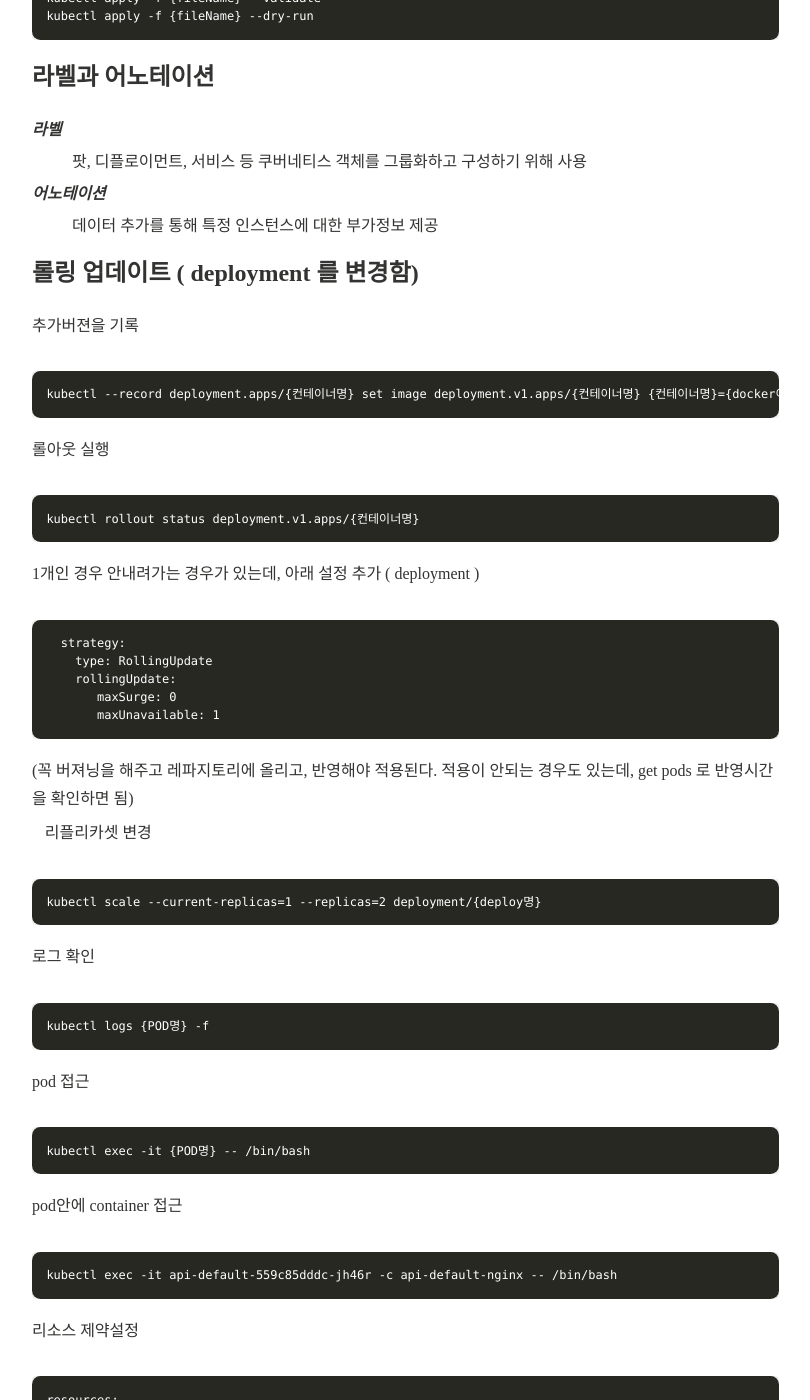
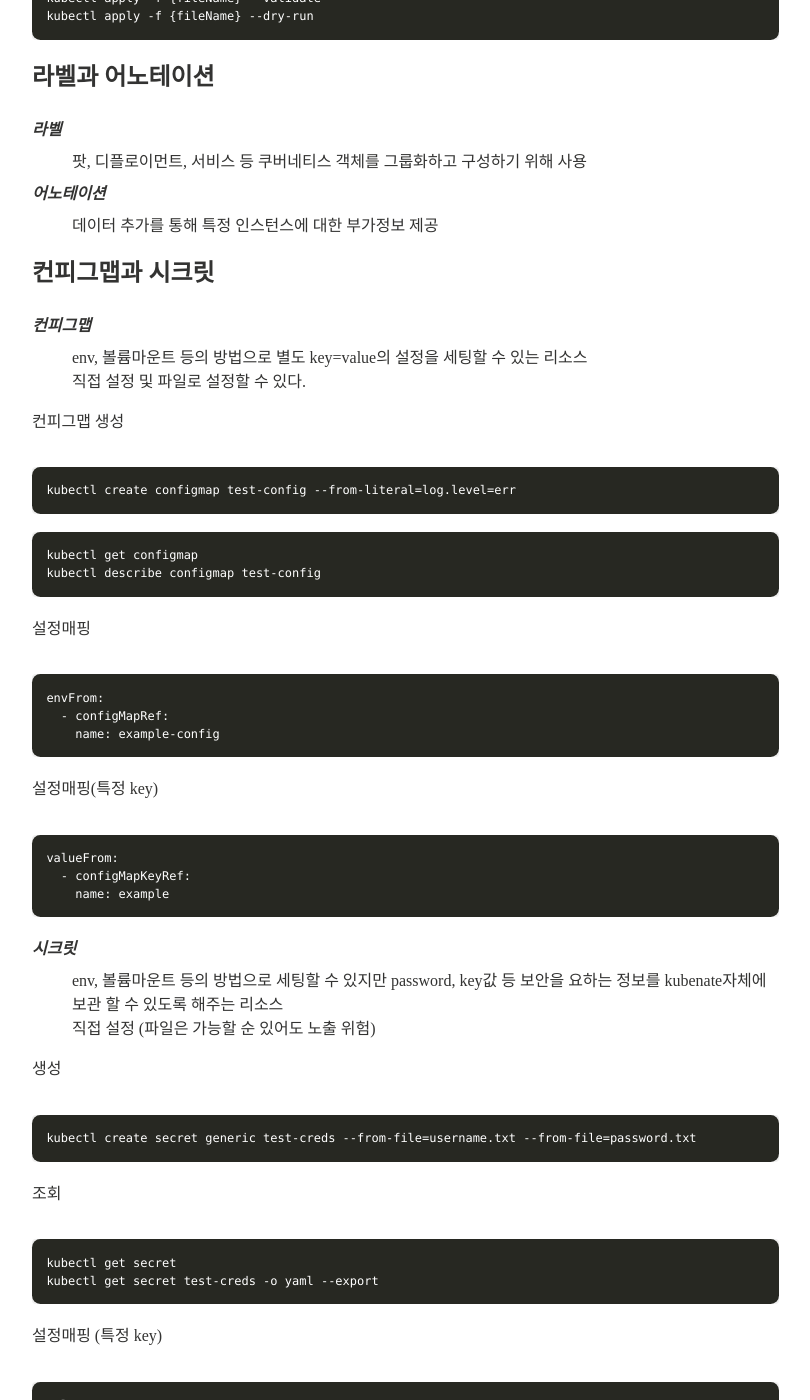
Before and after one commit to gjchoi/gjchoi.github.io, a Jekyll site: the page built from _posts/2020-07-07-docker-k8s-tip.md, in a window 1280 px wide and 1400 px high, scrolled down 3618 px. Shown: the whole window, without its empty margins (256-1066 px from the left). Built offline with Jekyll 4.4.1, drawn with Linux system fonts in a browser that asks for light colours; nearby versions of some CDN libraries; comment, search, counter and statistics services are not loaded; some of the changed text lies outside the part shown.

Commit message:
Update 2020-07-07-docker-k8s-tip.md

```diff
--- a/_posts/2020-07-07-docker-k8s-tip.md
+++ b/_posts/2020-07-07-docker-k8s-tip.md
@@ -180,6 +180,60 @@ kubectl apply -f {fileName} --dry-run
 어노테이션
 : 데이터 추가를 통해 특정 인스턴스에 대한 부가정보 제공
 
+### 컨피그맵과 시크릿
+
+
+컨피그맵
+: env, 볼륨마운트 등의 방법으로 별도 key=value의 설정을 세팅할 수 있는 리소스
+: 직접 설정 및 파일로 설정할 수 있다.
+
+컨피그맵 생성
+~~~
+kubectl create configmap test-config --from-literal=log.level=err
+~~~
+
+~~~
+kubectl get configmap
+kubectl describe configmap test-config
+~~~
+
+설정매핑
+~~~
+envFrom:
+  - configMapRef:
+    name: example-config
+~~~
+
+설정매핑(특정 key)
+~~~
+valueFrom:
+  - configMapKeyRef:
+    name: example
+~~~
+
+시크릿
+: env, 볼륨마운트 등의 방법으로 세팅할 수 있지만 password, key값 등 보안을 요하는 정보를 kubenate자체에 보관 할 수 있도록 해주는 리소스
+: 직접 설정 (파일은 가능할 순 있어도 노출 위험)
+
+생성
+~~~
+kubectl create secret generic test-creds --from-file=username.txt --from-file=password.txt
+~~~
+
+조회
+~~~
+kubectl get secret
+kubectl get secret test-creds -o yaml --export
+~~~
+
+설정매핑 (특정 key)
+~~~
+valueFrom:
+  secretKeyRef:
+    name: database-creds
+    key: password.txt
+~~~
+
 
 ### 롤링 업데이트 ( deployment 를 변경함)
 
@@ -241,3 +295,14 @@ resources:
       cpu: "0.1"
       memory: 100Mi
 ~~~
+
+
+### 기타
+
+#### jsonPath
+
+jsonpath 문법을 통해서 특정 부분 데이터만 파싱해서 가져올 수 있다.
+
+~~~
+kubectl get pods -l app=test -o jsonpath='{.items[*].metadata.name}'
+~~~
```
